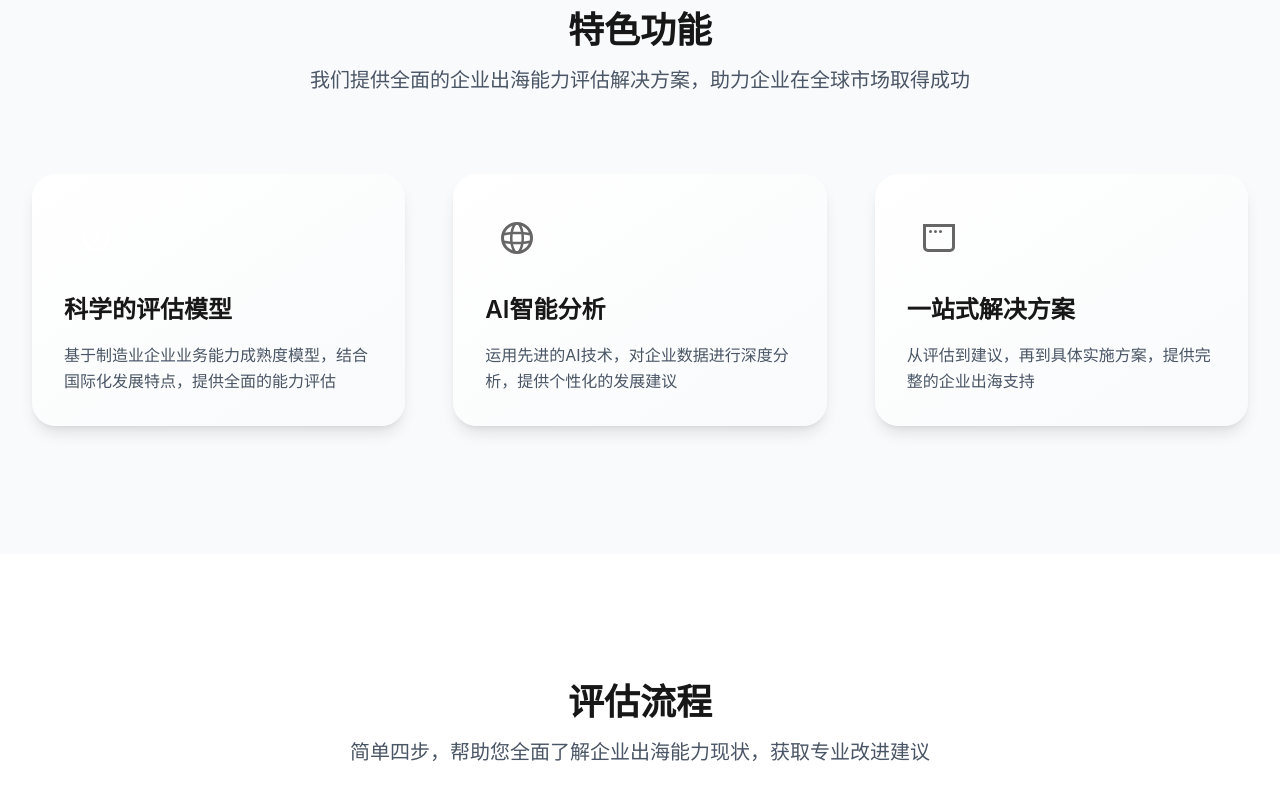
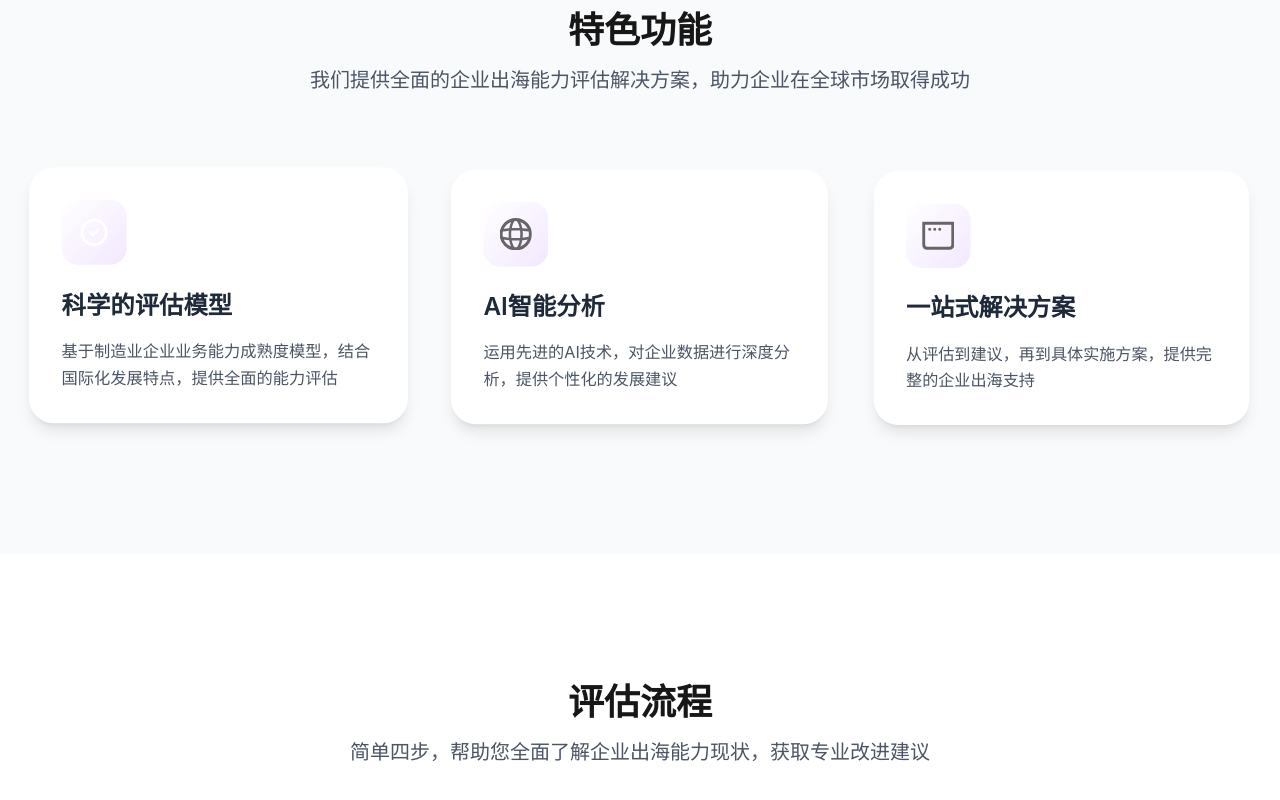
Before and after one commit to x-255/global_expansion_demo, a Next.js app: page / in a window 1280 px wide. Shown: the part 966-1766 px from the top of the page. Built offline with nearby package versions, Linux system fonts and the light colour scheme.

Commit message:
✨ feat: home animate

```diff
--- a/src/app/globals.css
+++ b/src/app/globals.css
@@ -44,6 +44,33 @@ body {
   }
 }
 
+@keyframes scaleFloat {
+  0% {
+    transform: scale(1) translateY(0px);
+  }
+  50% {
+    transform: scale(1.04) translateY(-12px);
+  }
+  100% {
+    transform: scale(1) translateY(0px);
+  }
+}
+
+@keyframes iconSpin {
+  0% {
+    transform: rotate(0deg) scale(1);
+  }
+  25% {
+    transform: rotate(12deg) scale(1.05);
+  }
+  75% {
+    transform: rotate(-12deg) scale(1.05);
+  }
+  100% {
+    transform: rotate(0deg) scale(1);
+  }
+}
+
 @keyframes fadeIn {
   from {
     opacity: 0;
@@ -57,6 +84,14 @@ body {
 
 .animate-float {
   animation: float 6s ease-in-out infinite;
+}
+
+.animate-scale-float {
+  animation: scaleFloat 5s ease-in-out infinite;
+}
+
+.animate-icon-spin {
+  animation: iconSpin 2.5s ease-in-out infinite;
 }
 
 .animate-fade-in {
--- a/src/app/page.tsx
+++ b/src/app/page.tsx
@@ -112,7 +112,7 @@ export default function Home() {
         {/* 特色功能部分 */}
         <section id="features" className="py-32 relative overflow-hidden bg-gray-50">
           <div className="max-w-7xl mx-auto px-4 sm:px-6 lg:px-8">
-            <div className="text-center mb-20">
+            <div className="text-center mb-20 animate-fade-in">
               <h2 className="text-4xl font-bold mb-4">特色功能</h2>
               <p className="text-xl text-gray-600 max-w-2xl mx-auto">
                 我们提供全面的企业出海能力评估解决方案，助力企业在全球市场取得成功
@@ -122,12 +122,13 @@ export default function Home() {
               {features.map((feature, index) => (
                 <div
                   key={index}
-                  className="hover-3d bg-gradient-to-br from-white to-gray-50 rounded-3xl p-8 shadow-lg"
+                  className="animate-scale-float bg-white rounded-3xl p-8 shadow-lg hover:shadow-2xl transition-all duration-300"
+                  style={{animationDelay: `${index * 0.2}s`}}
                 >
-                  <div className="w-16 h-16 bg-primary/10 rounded-2xl flex items-center justify-center mb-6">
+                  <div className="w-16 h-16 bg-gradient-to-br from-primary/10 to-purple-100 rounded-2xl flex items-center justify-center mb-6">
                     <Image src={feature.icon} alt={feature.title} width={32} height={32} className="text-primary" />
                   </div>
-                  <h3 className="text-2xl font-semibold mb-4">{feature.title}</h3>
+                  <h3 className="text-2xl font-semibold mb-4 text-gray-800">{feature.title}</h3>
                   <p className="text-gray-600 leading-relaxed">{feature.description}</p>
                 </div>
               ))}
```
